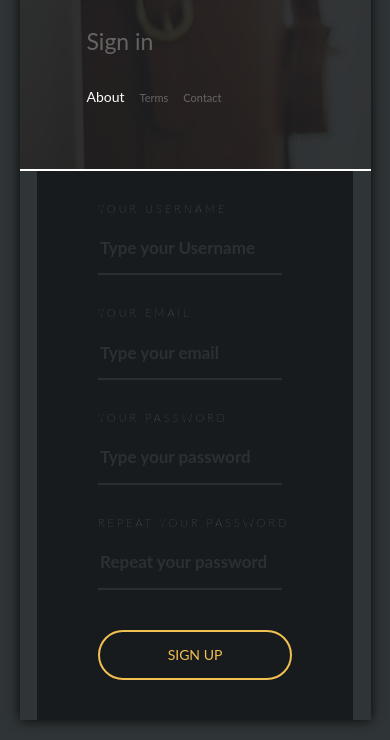
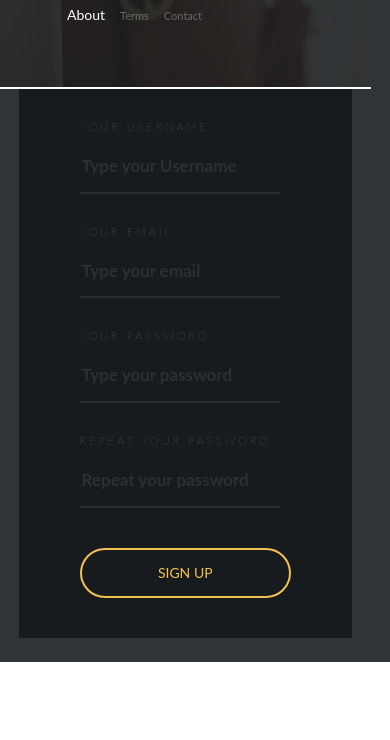
Before and after one commit to anhdo9797/webDemo.github.io, a React app: page / in a window 390 px wide. Shown: the part 182-922 px from the top of the page. After the commit the page ends 844 px from the top, so only its background shows below. Built offline with nearby package versions, Linux system fonts and the light colour scheme.

Commit message:
build product

```diff
--- a/src/components/authentication/style.scss
+++ b/src/components/authentication/style.scss
@@ -15,14 +15,12 @@ $DESIGN_HEIGHT: 804px;
     letter-spacing: 3px;
     box-sizing: border-box;
     min-height: 100vh;
-    padding: 20px 0px 20px 0px;
   }
 
   .containerAuth {
-    width: 90%;
-
-    margin: auto auto;
-    box-shadow: 0px 0px 12px 0px rgba(0, 0, 0, 0.87);
+    width: 95%;
+    // margin: auto auto;
+    // box-shadow: 0px 0px 12px 0px rgba(0, 0, 0, 0.87);
 
     .selectionAuth {
       width: 100%;
@@ -70,9 +68,7 @@ $DESIGN_HEIGHT: 804px;
         margin-right: 3px;
       }
 
-      button:hover {
-        opacity: 1;
-      }
+
       .buttonFocus {
         opacity: 1;
       }
@@ -91,9 +87,9 @@ $DESIGN_HEIGHT: 804px;
         width: 100%;
       }
       ::placeholder {
-        /* Chrome, Firefox, Opera, Safari 10.1+ */
+
         color: #2a3033;
-        opacity: 1; /* Firefox */
+        opacity: 1;
       }
       input {
         width: 95%;
```
Also changed, not shown: dist/bundle.js.
